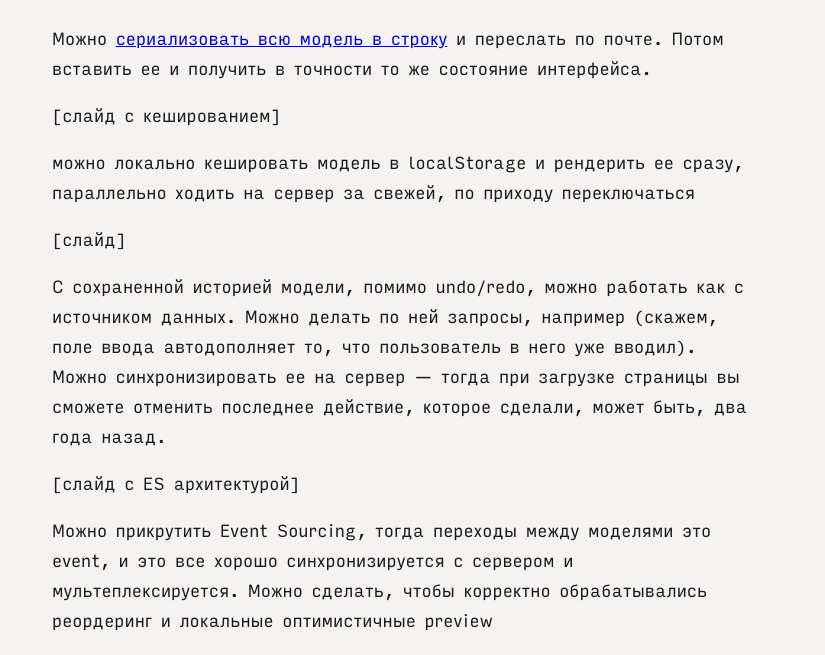
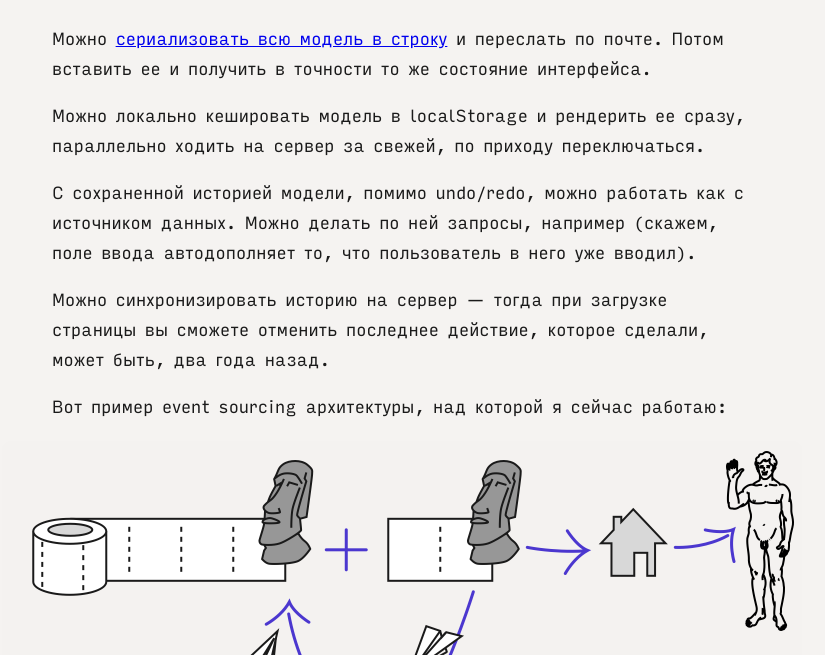
Before and after one commit to tonsky/tonsky.github.io, a Jekyll site: the page built from talks/2015-codefest/index.md, in a window 1280 px wide and 1400 px high, scrolled down 14986 px, cut to the strip 151-806 px from the top of the window. Shown: the whole strip, without its empty margins (238-1063 px from the left). Built offline with Jekyll 4.4.1, drawn with Linux system fonts in a browser that asks for light colours; some of the changed text lies outside the part shown.

Commit message:
my best slide so far

```diff
--- a/talks/2015-codefest/index.md
+++ b/talks/2015-codefest/index.md
@@ -154,17 +154,20 @@
 
 Можно <a href="http://blog.circleci.com/local-state-global-concerns/">сериализовать всю модель в строку</a> и переслать по почте. Потом вставить ее и получить в точности то же состояние интерфейса.
 
-[слайд с кешированием]
 
-можно локально кешировать модель в localStorage и рендерить ее сразу, параллельно ходить на сервер за свежей, по приходу переключаться
+Можно локально кешировать модель в localStorage и рендерить ее сразу, параллельно ходить на сервер за свежей, по приходу переключаться.
 
-[слайд]
+С сохраненной историей модели, помимо undo/redo, можно работать как с источником данных. Можно делать по ней запросы, например (скажем, поле ввода автодополняет то, что пользователь в него уже вводил).
 
-С сохраненной историей модели, помимо undo/redo, можно работать как с источником данных. Можно делать по ней запросы, например (скажем, поле ввода автодополняет то, что пользователь в него уже вводил). Можно синхронизировать ее на сервер — тогда при загрузке страницы вы сможете отменить последнее действие, которое сделали, может быть, два года назад.
+Можно синхронизировать историю на сервер — тогда при загрузке страницы вы сможете отменить последнее действие, которое сделали, может быть, два года назад.
 
-[слайд с ES архитектурой]
+Вот пример event sourcing архитектуры, над которой я сейчас работаю:
 
-Можно прикрутить Event Sourcing, тогда переходы между моделями это event, и это все хорошо синхронизируется с сервером и мультеплексируется. Можно сделать, чтобы корректно обрабатывались реордеринг и локальные оптимистичные preview
+<img class="slide" src="architectures.png">
+
+Тут используется свойство иммутабельности модели. Лог событий делится на две части: подтвержденный сервером и локальный оптимистичный. Приложение хранит две модели: насчитанную только по подтвержденному сервером логу, и текущую оптимистичную модель. Когда пользователь что-то нажимает и генерирует таким образом событие, оно сразу же попадает в оптимистичный лог и обновляет локальную модель. Эта модель используется для рендеринга интерфейса, на все действия пользователь получает немедленную обратную связь, даже если соединения с сервером нет. Параллельно фоновый процесс пытается синхронизировать локальные события с сервером. Когда это удается, сервер присылает какой-то ответ. Вне зависимости от содержимого, локальная модель выбрасывается, и события применяются поверх последней подтвержденной модели. В простейшем случае сервер просто подтвердит все события пользователя, таким образом мы получим в точности такую же модель, как та, на которую смотрит пользователь. С точки зрения интерфейса ничего не произойдет.
+
+Красота этого подхода в том, что он позволяет прозрачно обрабатывать конфликты. По сути, никаких конфликтов и нет: если у сервера свой взгляд на очередность событий, клиент просто согласится с ней. Если в лог вплелись события других пользователей, то они точно так же вплетутся в локальный лог.
 
 <iframe class="slide" width="800" height="450" src="https://www.youtube.com/embed/zybahE0aQqA" frameborder="0" allowfullscreen></iframe>
 
@@ -203,11 +206,11 @@
 
 Во всех случаях разработчики поют дифирамбы простоте разработки и низковисящим фруктам, о которых мы говорили.
 
-[Слайд с Elm]
+<img class="slide" src="elm.png">
 
 Вторая реализация это язык Elm. Это диалект Хаскеля, разработанный специально под подобную архитектуру приложений — по-другому там практически и не получится ничего сделать. Помимо перечисленного, у них еще есть явная работа с событиями в духе FRP. Практические применения мне неизвестны, но выглядит это наиболее живо из всей остальной compile-to-js функциональщины.
 
-[Слайд с vanilla.js]
+<img class="slide" src="vanilla.js.png">
 
 Наконец, все то же самое можно делать и на простом js. Ребята из React команды подхватили идею Om и сделали библиотеку immutable.js с персистентными структурами — теперь все то же самое можно собрать и на vanilla.js (естественно, со всеми недостатками джаваскрипта — легким порогом входждения, большим количеством доступных разработчиков, прекрасным тулингом, переносимостью и т.п.)
 
```
Also changed, not shown: other parts of talks/2015-codefest/index.md (+2 -2 lines), talks/2015-codefest/architectures.png (added), talks/2015-codefest/cljs-frameworks.png, talks/2015-codefest/elm.png (added), talks/2015-codefest/vanilla.js.png (added).
